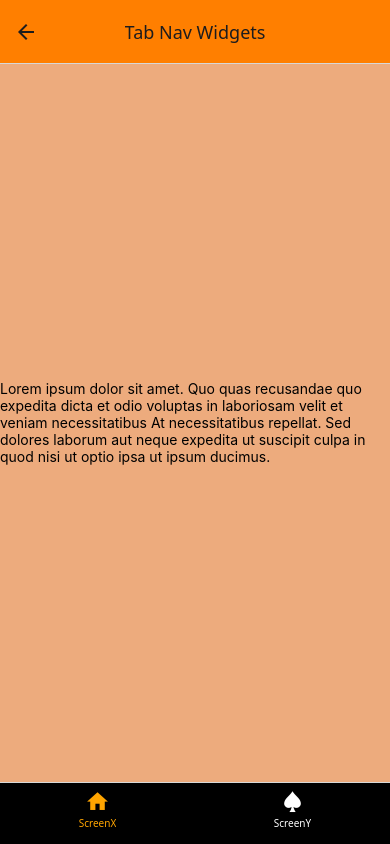
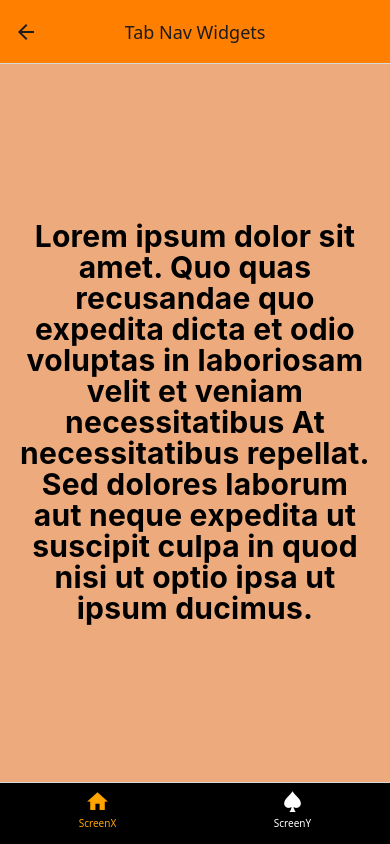
Before and after one commit to Alfie-F/Garfield-App, a React Native app: screen /TabNav in a window 390 px wide. Built offline with nearby package versions, Linux system fonts and the light colour scheme.

Commit message:
app done for time being, goal met. may add further widgets in future in tabnav when wanting to try new skills

```diff
--- a/Components/HomeScreen.js
+++ b/Components/HomeScreen.js
@@ -30,6 +30,8 @@ if (day === "Monday") {
   words = "better luck tomorrow.";
 }
 export default function HomeScreen({ navigation }) {
+  console.log(windowWidth);
+
   return (
     <SafeAreaView style={styles.container}>
       <Text style={styles.maintext}>
@@ -37,6 +39,7 @@ export default function HomeScreen({ navigation }) {
         Today it is {day}! This means that our dear old Garf {check} like today!{" "}
         {words}
       </Text>
+      <View style={styles.div}>
         <Pressable
           style={styles.button}
           onPress={() => navigation.navigate("Profile")}
@@ -49,6 +52,7 @@ export default function HomeScreen({ navigation }) {
         >
           <Text style={styles.text}>Tab Nav Widgets</Text>
         </Pressable>
+      </View>
       <Image
         style={styles.Image}
         source={require("../assets/Garf.png")}
@@ -60,20 +64,19 @@ export default function HomeScreen({ navigation }) {
 const styles = StyleSheet.create({
   container: {
     height: "100%",
-    width: { windowWidth },
-    display: "flex",
-    flexWrap: "wrap",
-    flexDirection: "row",
+    width: "100%",
     backgroundColor: "#edab7d",
     alignItems: "center",
-    justifyContent: "center",
+    display: "flex",
+    flexGrow: 1,
+    flexDirection: "column",
+    justifyContent: "space-between",
   },
   Image: {
-    // position: "absolute",
+    height: "auto",
     width: windowWidth,
     aspectRatio: 1.68 / 1,
-    resizeMode: "contain",
-    // top: windowHeight - windowWidth * 1.68,
+    // alignSelf: "flex-end",
   },
   button: {
     alignItems: "center",
@@ -81,7 +84,7 @@ const styles = StyleSheet.create({
     position: "relative",
     margin: 20,
     height: 50,
-    width: "30%",
+    width: "35%",
     borderRadius: 4,
     elevation: 3,
     backgroundColor: "orange",
@@ -103,8 +106,9 @@ const styles = StyleSheet.create({
     textAlign: "center",
     paddingHorizontal: "20%",
     paddingTop: 20,
-    flexGrow: 1,
-    minWidth: 0,
     height: "auto",
   },
+  div: {
+    flexDirection: "row",
+  },
 });
--- a/Components/ProfileScreen.js
+++ b/Components/ProfileScreen.js
@@ -5,7 +5,7 @@ import { SafeAreaView } from "react-native-safe-area-context";
 export default function ProfileScreen(navigation, route) {
   return (
     <SafeAreaView style={styles.container}>
-      <Text>
+      <Text style={styles.text}>
         This is an app that tells you if it's monday what could you possibly
         need an about section for?
       </Text>
@@ -23,4 +23,13 @@ const styles = StyleSheet.create({
     paddingLeft: "20%",
     paddingRight: "20%",
   },
+  text: {
+    fontSize: 30,
+    lineHeight: 31,
+    fontWeight: "bold",
+    letterSpacing: 0.25,
+    color: "black",
+    textAlign: "center",
+    paddingHorizontal: "5",
+  },
 });
--- a/Components/ScreenX.js
+++ b/Components/ScreenX.js
@@ -5,7 +5,7 @@ import { SafeAreaView } from "react-native-safe-area-context";
 export default function ScreenX(navigation, route) {
   return (
     <SafeAreaView style={styles.container}>
-      <Text>
+      <Text style={styles.text}>
         Lorem ipsum dolor sit amet. Quo quas recusandae quo expedita dicta et
         odio voluptas in laboriosam velit et veniam necessitatibus At
         necessitatibus repellat. Sed dolores laborum aut neque expedita ut
@@ -25,4 +25,13 @@ const styles = StyleSheet.create({
     paddingLeft: "20%",
     paddingRight: "20%",
   },
+  text: {
+    fontSize: 30,
+    lineHeight: 31,
+    fontWeight: "bold",
+    letterSpacing: 0.25,
+    color: "black",
+    textAlign: "center",
+    paddingHorizontal: "5%",
+  },
 });
--- a/Components/ScreenY.js
+++ b/Components/ScreenY.js
@@ -5,14 +5,12 @@ import { SafeAreaView } from "react-native-safe-area-context";
 export default function ScreenY(navigation, route) {
   return (
     <SafeAreaView style={styles.container}>
-      <Text>
+      <Text style={styles.text}>
         Non nostrum illo cum reiciendis dolore eos quia fugit eos earum
         similique nam sunt fuga. Est minus galisum ut omnis laboriosam est eius
         mollitia sed blanditiis ullam et earum corrupti nam voluptas
         exercitationem. Rem totam aliquid et quaerat expedita nam enim
-        distinctio hic galisum illo in repellendus nemo ut dolor aspernatur. Qui
-        voluptatem perferendis non aliquid explicabo ea fugiat ducimus sit nisi
-        ipsa est obcaecati consequatur ut quidem facilis ut adipisci repellat.
+        distinctio hic galisum illo.
       </Text>
     </SafeAreaView>
   );
@@ -28,4 +26,13 @@ const styles = StyleSheet.create({
     paddingLeft: "20%",
     paddingRight: "20%",
   },
+  text: {
+    fontSize: 30,
+    lineHeight: 31,
+    fontWeight: "bold",
+    letterSpacing: 0.25,
+    color: "black",
+    textAlign: "center",
+    paddingHorizontal: "5",
+  },
 });
```
Lines whose indentation alone changed are shown as unchanged.
